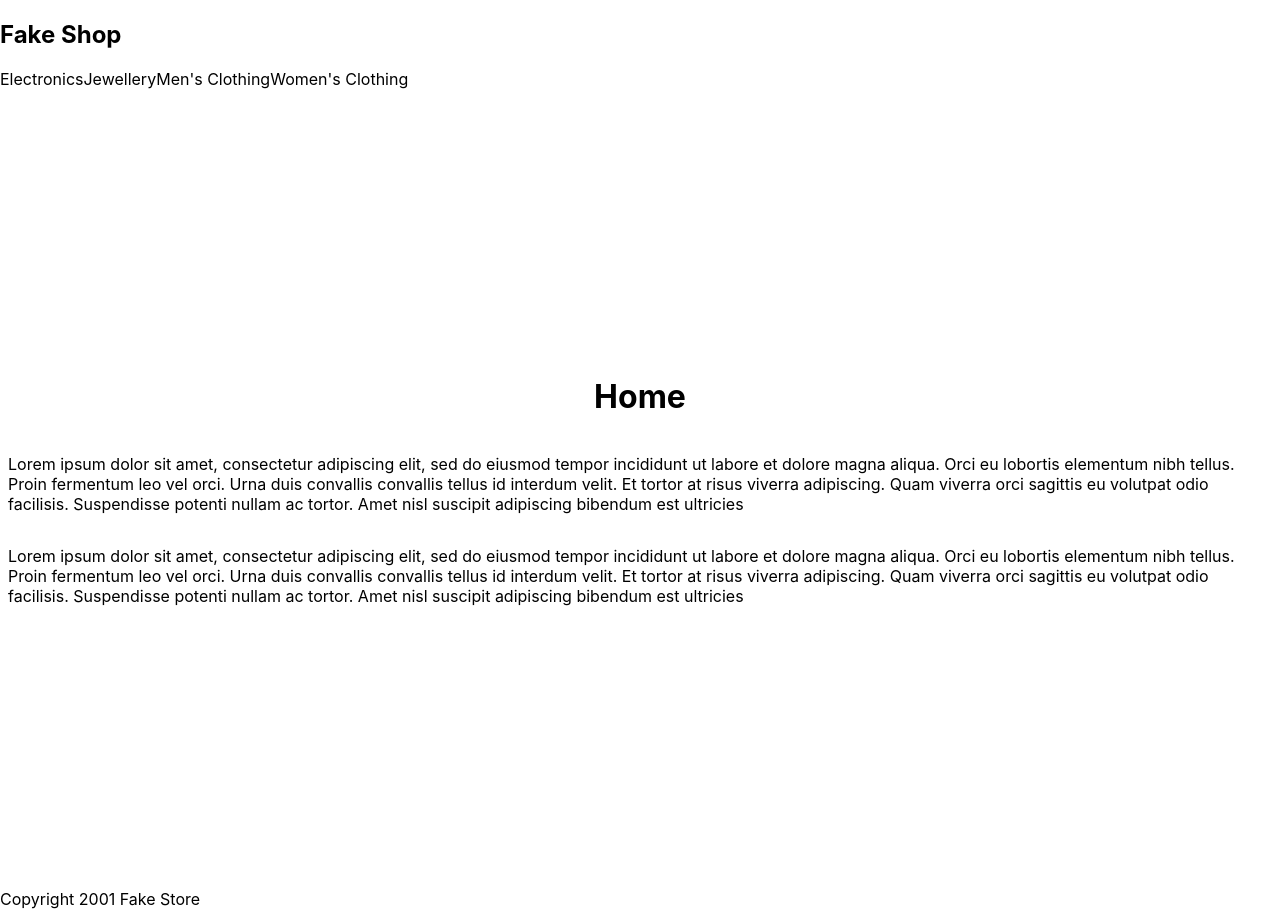
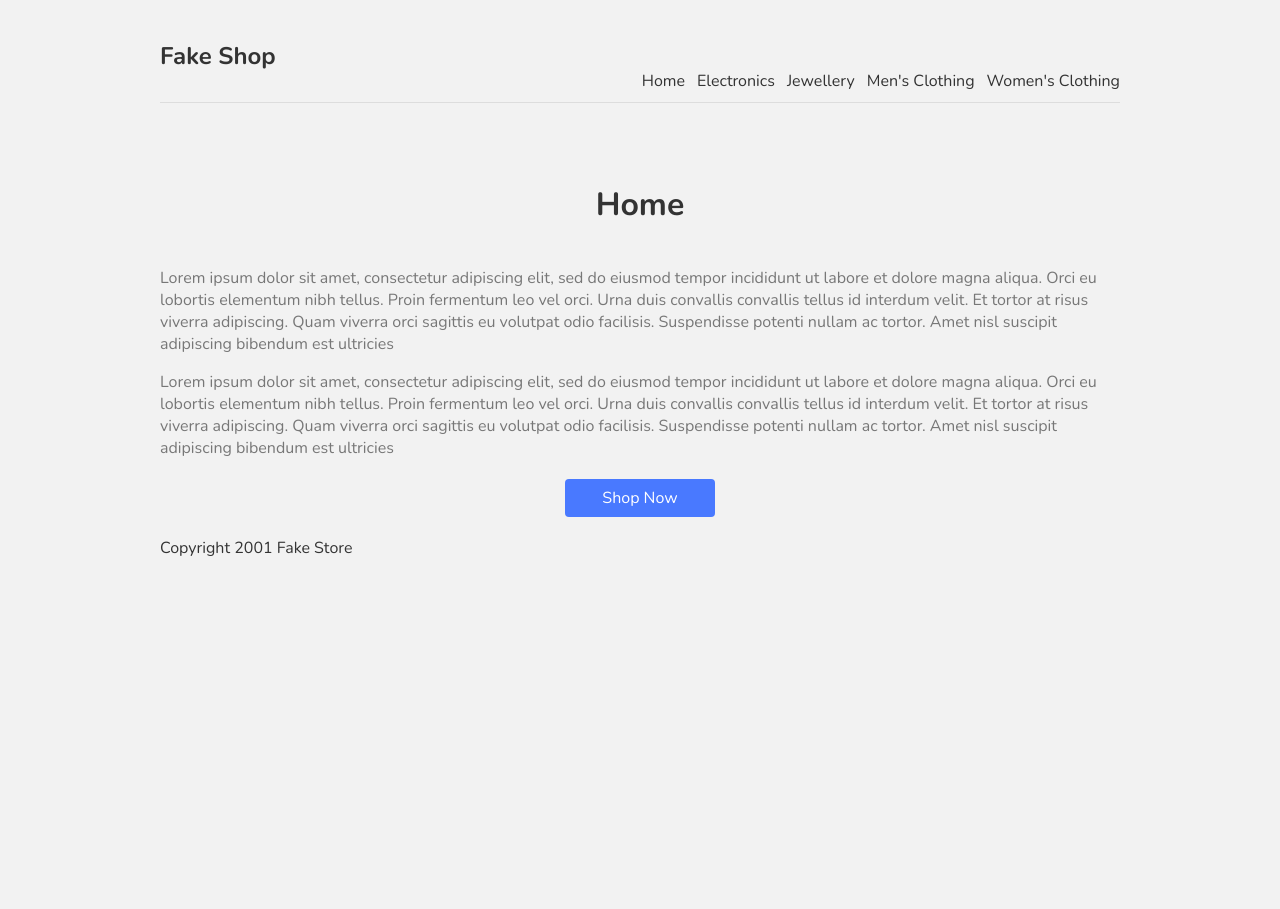
Before and after one commit to alex-coupe/next, a Next.js app: page / in a window 1280 px wide. After the commit the page ends 800 px from the top, so only its background shows below. Built offline with nearby package versions, Linux system fonts and the light colour scheme.

Commit message:
Styles and modules

```diff
--- a/components/Layout.js
+++ b/components/Layout.js
@@ -4,7 +4,7 @@ import NavBar from "./NavBar";
 
 function Layout({children}) {
     return (
-        <div className="layout">
+        <div className="content">
         <NavBar />
             {children}
         <Footer />
--- a/components/NavBar.js
+++ b/components/NavBar.js
@@ -7,6 +7,7 @@ function NavBar(props) {
             <div className="logo">
                 <h1>Fake Shop</h1>
             </div></Link>
+            <Link href="/"><a>Home</a></Link>
             <Link href="/categories/electronics"><a>Electronics</a></Link>
             <Link href="/categories/jewellery"><a>Jewellery</a></Link>
             <Link href="/categories/men"><a>Men's Clothing</a></Link>
--- a/pages/index.js
+++ b/pages/index.js
@@ -1,14 +1,14 @@
-import Head from 'next/head'
-import Footer from '../components/Footer'
-import NavBar from '../components/NavBar'
-import styles from '../styles/Home.module.css'
+import Head from 'next/head';
+import Link from 'next/link';
+import styles from '../styles/Home.module.css';
 
 export default function Home() {
   return (
-    <div className={styles.container}>
-    <h1>Home</h1>
-    <p>Lorem ipsum dolor sit amet, consectetur adipiscing elit, sed do eiusmod tempor incididunt ut labore et dolore magna aliqua. Orci eu lobortis elementum nibh tellus. Proin fermentum leo vel orci. Urna duis convallis convallis tellus id interdum velit. Et tortor at risus viverra adipiscing. Quam viverra orci sagittis eu volutpat odio facilisis. Suspendisse potenti nullam ac tortor. Amet nisl suscipit adipiscing bibendum est ultricies</p>
-    <p>Lorem ipsum dolor sit amet, consectetur adipiscing elit, sed do eiusmod tempor incididunt ut labore et dolore magna aliqua. Orci eu lobortis elementum nibh tellus. Proin fermentum leo vel orci. Urna duis convallis convallis tellus id interdum velit. Et tortor at risus viverra adipiscing. Quam viverra orci sagittis eu volutpat odio facilisis. Suspendisse potenti nullam ac tortor. Amet nisl suscipit adipiscing bibendum est ultricies</p>
+    <div>
+    <h1 className={styles.title}>Home</h1>
+    <p className={styles.text}>Lorem ipsum dolor sit amet, consectetur adipiscing elit, sed do eiusmod tempor incididunt ut labore et dolore magna aliqua. Orci eu lobortis elementum nibh tellus. Proin fermentum leo vel orci. Urna duis convallis convallis tellus id interdum velit. Et tortor at risus viverra adipiscing. Quam viverra orci sagittis eu volutpat odio facilisis. Suspendisse potenti nullam ac tortor. Amet nisl suscipit adipiscing bibendum est ultricies</p>
+    <p className={styles.text}>Lorem ipsum dolor sit amet, consectetur adipiscing elit, sed do eiusmod tempor incididunt ut labore et dolore magna aliqua. Orci eu lobortis elementum nibh tellus. Proin fermentum leo vel orci. Urna duis convallis convallis tellus id interdum velit. Et tortor at risus viverra adipiscing. Quam viverra orci sagittis eu volutpat odio facilisis. Suspendisse potenti nullam ac tortor. Amet nisl suscipit adipiscing bibendum est ultricies</p>
+    <Link href="/categories/"><a className={styles.btn}>Shop Now</a></Link>
     </div>
   )
 }
--- a/styles/Home.module.css
+++ b/styles/Home.module.css
@@ -1,122 +1,18 @@
-.container {
-  min-height: 100vh;
-  padding: 0 0.5rem;
-  display: flex;
-  flex-direction: column;
-  justify-content: center;
-  align-items: center;
-}
-
-.main {
-  padding: 5rem 0;
-  flex: 1;
-  display: flex;
-  flex-direction: column;
-  justify-content: center;
-  align-items: center;
-}
-
-.footer {
-  width: 100%;
-  height: 100px;
-  border-top: 1px solid #eaeaea;
-  display: flex;
-  justify-content: center;
-  align-items: center;
-}
-
-.footer img {
-  margin-left: 0.5rem;
-}
-
-.footer a {
-  display: flex;
-  justify-content: center;
-  align-items: center;
-}
-
-.title a {
-  color: #0070f3;
-  text-decoration: none;
-}
-
-.title a:hover,
-.title a:focus,
-.title a:active {
-  text-decoration: underline;
-}
-
 .title {
-  margin: 0;
-  line-height: 1.15;
-  font-size: 4rem;
-}
-
-.title,
-.description {
+  color: #333;
+  padding-bottom: 20px;
   text-align: center;
 }
-
-.description {
-  line-height: 1.5;
-  font-size: 1.5rem;
+.text {
+  color: #777;
 }
-
-.code {
-  background: #fafafa;
-  border-radius: 5px;
-  padding: 0.75rem;
-  font-size: 1.1rem;
-  font-family: Menlo, Monaco, Lucida Console, Liberation Mono, DejaVu Sans Mono,
-    Bitstream Vera Sans Mono, Courier New, monospace;
+.btn {
+  display: block;
+  width: 150px;
+  padding: 8px 0;
+  margin: 20px auto;
+  background: #4979ff;
+  border-radius: 4px;
+  color: white;
+  text-align: center;
 }
-
-.grid {
-  display: flex;
-  align-items: center;
-  justify-content: center;
-  flex-wrap: wrap;
-  max-width: 800px;
-  margin-top: 3rem;
-}
-
-.card {
-  margin: 1rem;
-  flex-basis: 45%;
-  padding: 1.5rem;
-  text-align: left;
-  color: inherit;
-  text-decoration: none;
-  border: 1px solid #eaeaea;
-  border-radius: 10px;
-  transition: color 0.15s ease, border-color 0.15s ease;
-}
-
-.card:hover,
-.card:focus,
-.card:active {
-  color: #0070f3;
-  border-color: #0070f3;
-}
-
-.card h3 {
-  margin: 0 0 1rem 0;
-  font-size: 1.5rem;
-}
-
-.card p {
-  margin: 0;
-  font-size: 1.25rem;
-  line-height: 1.5;
-}
-
-.logo {
-  height: 1em;
-}
-
-@media (max-width: 600px) {
-  .grid {
-    width: 100%;
-    flex-direction: column;
-  }
-}
--- a/styles/globals.css
+++ b/styles/globals.css
@@ -1,16 +1,37 @@
-html,
+@import url('https://fonts.googleapis.com/css2?family=Nunito:wght@300;400;600;700&display=swap');
+
 body {
-  padding: 0;
-  margin: 0;
-  font-family: -apple-system, BlinkMacSystemFont, Segoe UI, Roboto, Oxygen,
-    Ubuntu, Cantarell, Fira Sans, Droid Sans, Helvetica Neue, sans-serif;
+  background: #f2f2f2;
+  color: #333;
+  font-family: "Nunito";
 }
-
 a {
-  color: inherit;
+  color: #333;
   text-decoration: none;
 }
-
-* {
-  box-sizing: border-box;
+.content {
+  max-width: 960px;
+  margin: 0 auto;
 }
+nav {
+  margin: 10px auto 80px;
+  padding: 10px 0;
+  display: flex;
+  justify-content: flex-end;
+  align-items: flex-end;
+  border-bottom: 1px solid #ddd;
+}
+nav a {
+  margin-left: 12px;
+}
+nav .logo {
+  margin-right: auto;
+}
+footer {
+  display: block;
+  text-align: center;
+  padding: 30px 0;
+  margin-top: 60px;
+  color: #777;
+  border-top: 1px solid #eaeaea;
+}
```
Also changed, not shown: pages/categories/index.js (+21 -2 lines), styles/Categories.module.css (added, +23 -0 lines).
